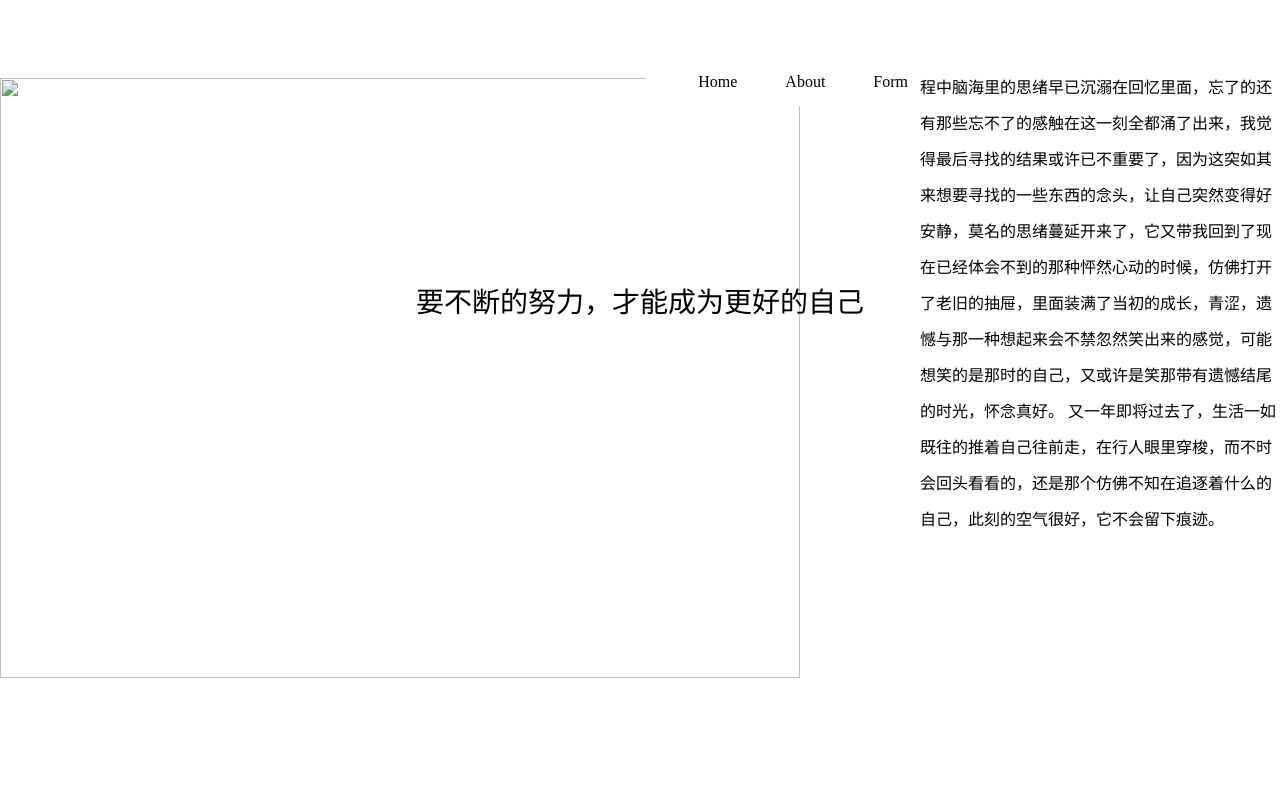
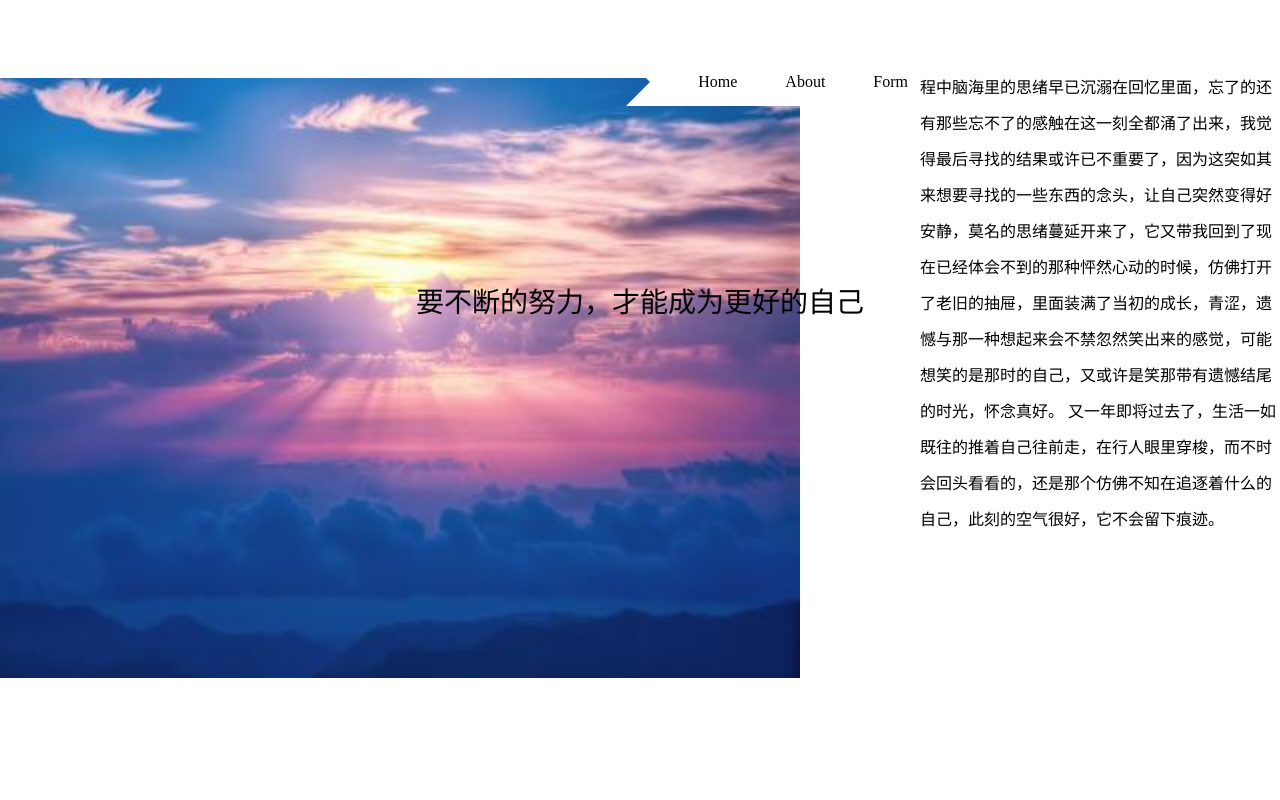
Before and after one commit to superQuan54/superQuan54.github.io, a plain HTML site: page about.html in a window 1280 px wide. Shown: the top 800 px of the page. Drawn offline with Linux system fonts and the light colour scheme.

Commit message:
添加背景图片

```diff
--- a/about.html
+++ b/about.html
@@ -16,7 +16,7 @@
 
     </div>
     <div class="me">
-        <img class="me_img" src="./img/imgs19.jpg" alt="">
+        <img class="me_img" src="./img/love.jpg" alt="">
         <span class="me_tit animate ">我是一名大二的学生，平时爱好看看书，浏览网页资料，学习一下新知识，为以后毕业做些小打算。跟大多数人一样，对未来些许迷茫，当忽然之间脑海里闪现出来一些关于几年前的某个片段时，会情不自禁的回想那个时候的自己，关于那个曾经的所有点点滴滴也渐渐浮现出一些画面，突然拼命的想要去找一点在那个记忆点里的某些东西，寻找的过程中脑海里的思绪早已沉溺在回忆里面，忘了的还有那些忘不了的感触在这一刻全都涌了出来，我觉得最后寻找的结果或许已不重要了，因为这突如其来想要寻找的一些东西的念头，让自己突然变得好安静，莫名的思绪蔓延开来了，它又带我回到了现在已经体会不到的那种怦然心动的时候，仿佛打开了老旧的抽屉，里面装满了当初的成长，青涩，遗憾与那一种想起来会不禁忽然笑出来的感觉，可能想笑的是那时的自己，又或许是笑那带有遗憾结尾的时光，怀念真好。
                 又一年即将过去了，生活一如既往的推着自己往前走，在行人眼里穿梭，而不时会回头看看的，还是那个仿佛不知在追逐着什么的自己，此刻的空气很好，它不会留下痕迹。
             </span>
```
Also changed, not shown: form.html (+1 -1 lines), img/love.jpg (added).
